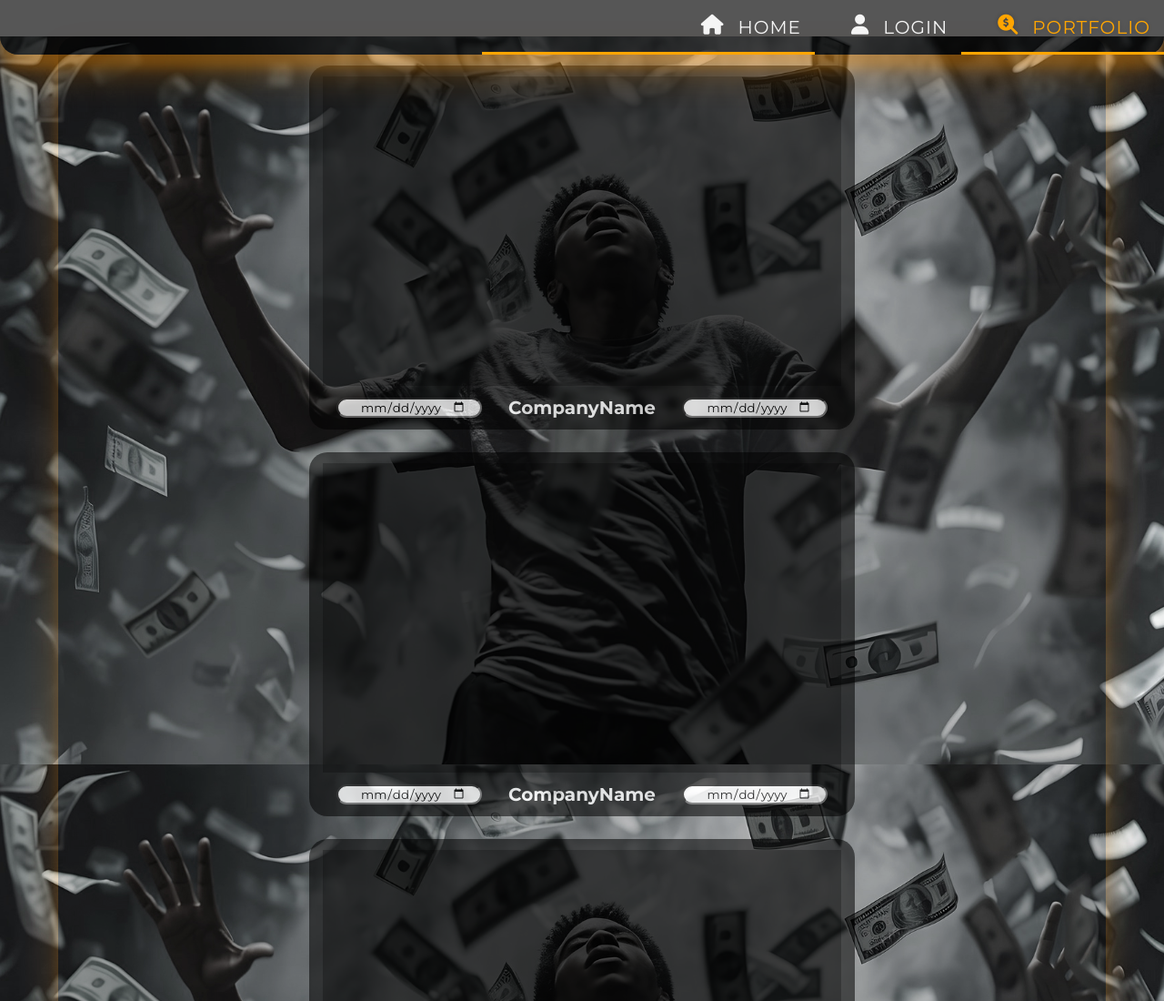
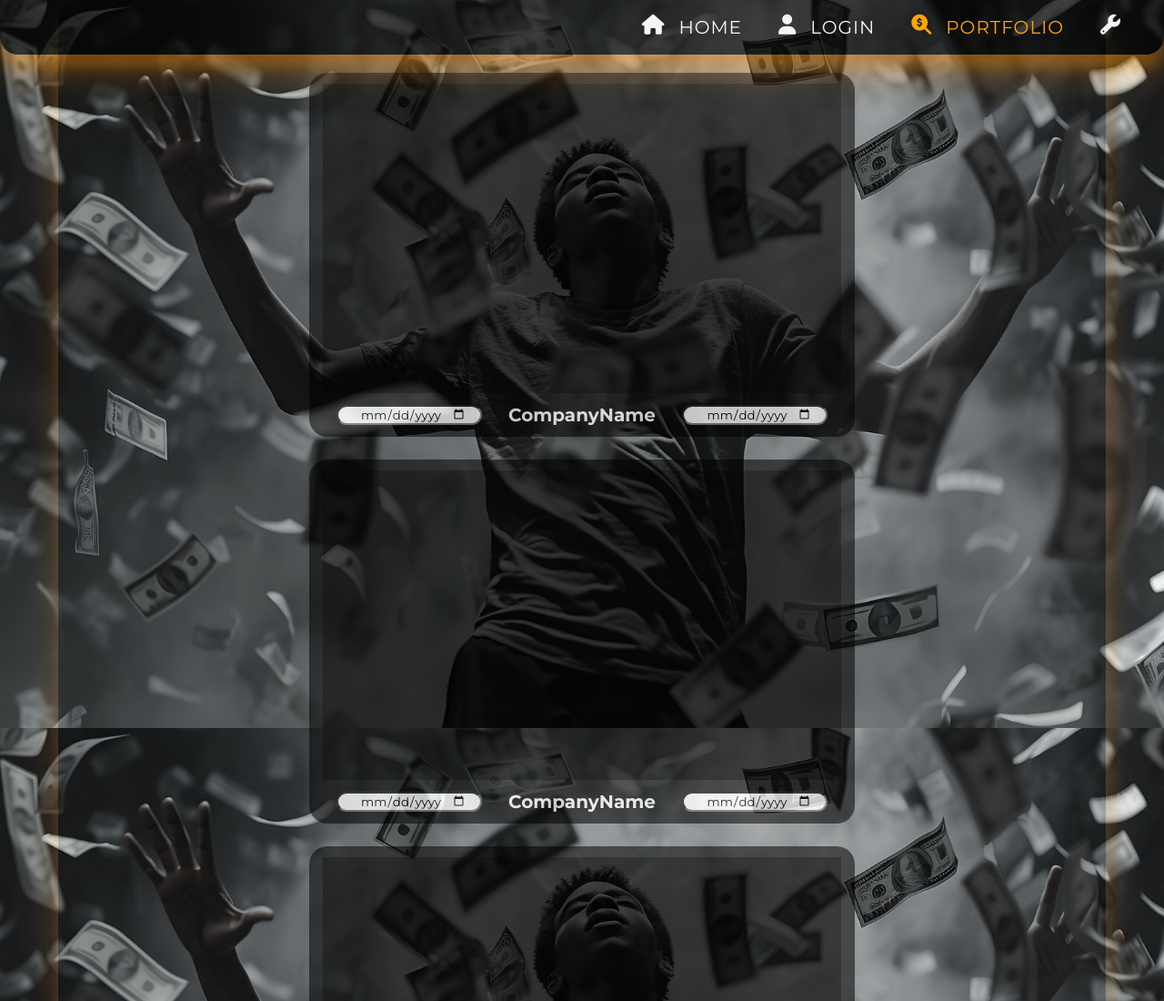
Before and after one commit to MMadejsza/Architecture_and_Design-_CW_-Java-Javalin-JS, a plain HTML site: page Java/resources/public/portfolio.html in a window 1280 px wide. Shown: the top 1100 px of the page at 91% size. Drawn offline with Linux system fonts and the light colour scheme.

Commit message:
nav links and hovering sorted

```diff
--- a/Java/resources/public/css/portfolio.css
+++ b/Java/resources/public/css/portfolio.css
@@ -1,21 +1,24 @@
 body {
 	min-height: 100vh;
 }
+nav {
+	position: sticky;
+}
+
 header > * {
 	position: static;
+	padding-top: 5vh;
 }
-main {
-	margin: 5vh auto 0;
+.contentBox {
 	width: 90%;
 	min-height: 85vh;
+	margin: 0 auto 0;
+	padding: 4vh;
+	padding-top: 10vh;
+	border-radius: var(--bRadius);
+	box-shadow: var(--activeBoxShadow);
 	background-color: var(--itemBcg);
 	opacity: 0.75;
-	border-radius: var(--bRadius);
-	box-shadow: var(--activeBoxShadow);
-}
-
-.contentBox {
-	padding: 4vh;
 	display: grid;
 	justify-content: space-evenly;
 	align-content: space-evenly;
--- a/Java/resources/public/css/style.css
+++ b/Java/resources/public/css/style.css
@@ -51,6 +51,7 @@ img {
 .nav ul li {
 	position: relative;
 	min-width: 50px;
+	overflow: hidden;
 }
 
 .nav a,
@@ -59,11 +60,9 @@ img {
 	width: 100%;
 	height: 6rem;
 	margin: 0 2rem;
-	padding-right: 1.5rem;
 	line-height: 6rem;
 	font-size: 2rem;
 	text-decoration: none;
-	text-align: center;
 	color: whitesmoke;
 	transition: 0.2s ease-in-out;
 }
@@ -91,14 +90,15 @@ img {
 li:hover {
 	color: orange;
 }
-.nav a:hover::after {
+.nav a:hover:not(.active)::after {
 	left: 0;
 }
 
-.wrench {
+.nav .wrench {
 	width: 50px;
 	padding: 0;
 	transition: 0.3s ease-in-out;
+	overflow: visible;
 }
 
 .colorSettingsList {
@@ -192,7 +192,7 @@ section p {
 	text-shadow: var(--activeTxtShadow);
 }
 .nav a.active::after {
-	left: 0;
+	/* left: 0; */
 }
 
 @media (max-width: 915px) and (orientation: landscape) {
--- a/Java/resources/public/portfolio.html
+++ b/Java/resources/public/portfolio.html
@@ -44,7 +44,6 @@
 			href="./css/portfolio.css" />
 	</head>
 	<body>
-		<header>
 		<nav class="nav">
 			<ul>
 				<li>
@@ -54,14 +53,21 @@
 					<a href="./login.html"><i class="fas fa-user"></i>Login</a>
 				</li>
 				<li>
-						<a
-							href="#"
-							class="active"
-							><i class="fas fa-search-dollar"></i>Portfolio</a
-						>
+					<a class="active"><i class="fas fa-search-dollar"></i>Portfolio</a>
+				</li>
+				<li class="wrench">
+					<i class="fas fa-wrench"></i>
+					<ul class="colorSettingsList">
+						<li class="settings">
+							<input
+								type="color"
+								id="inputColor" />
+						</li>
+					</ul>
 				</li>
 			</ul>
 		</nav>
+		<header>
 			<main class="contentBox">
 				<div class="graphBox">
 					<div class="graph"></div>
```
Also changed, not shown: Java/resources/public/index.html (+6 -6 lines), Java/resources/public/login.html (+12 -6 lines). Lines whose indentation alone changed are shown as unchanged.
